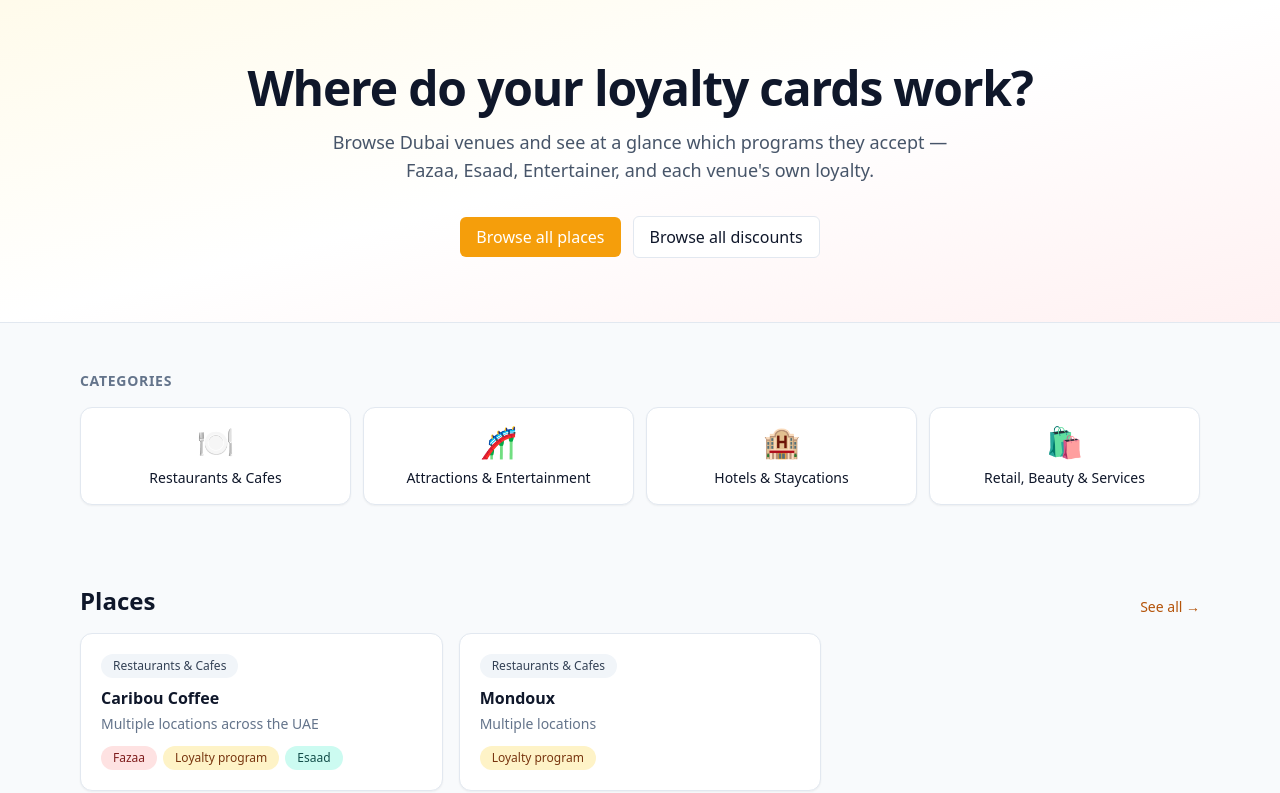
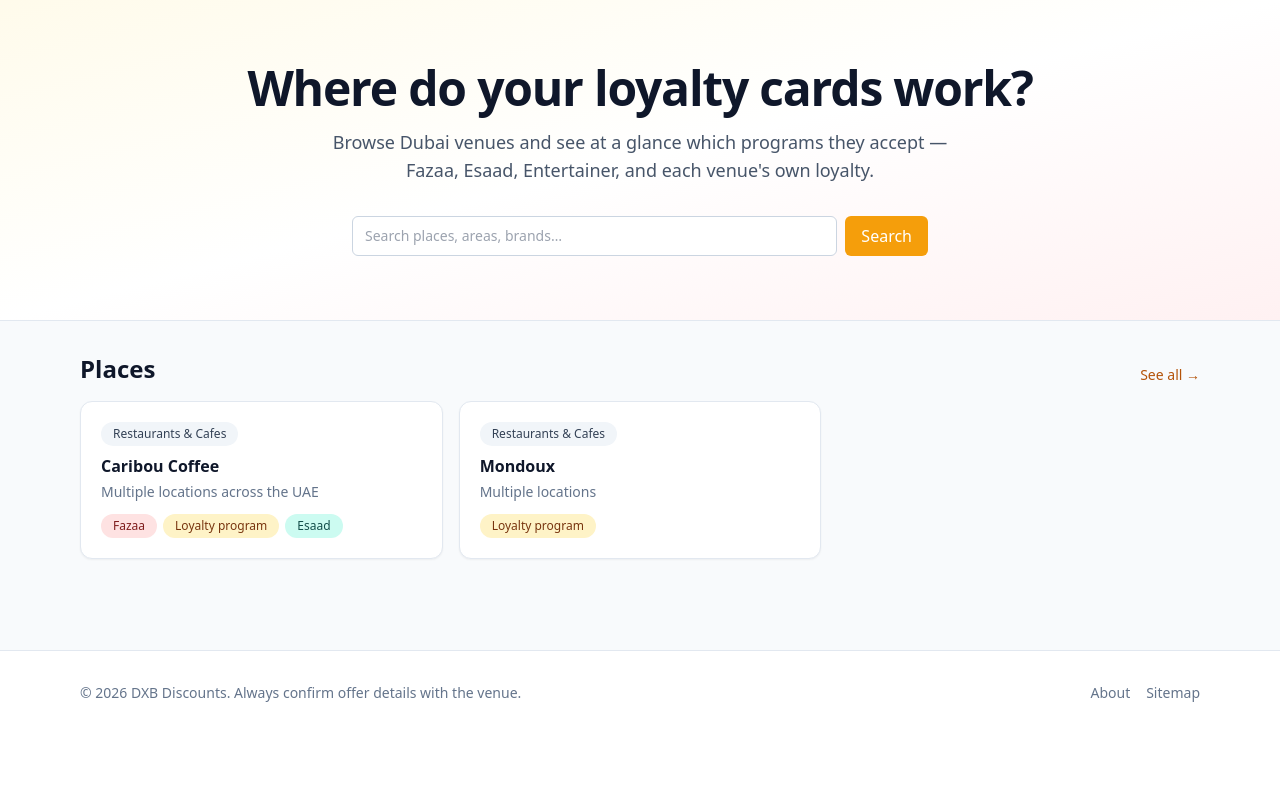
Before and after one commit to scripts-and-tables/dxb-discounts, a Django app: page / in a window 1280 px wide. Shown: the part 65-858 px from the top of the page. After the commit the page ends 767 px from the top, so only its background shows below. Run offline with Django 5.2, Linux system fonts and the light colour scheme; data comes from the database, SQL or seed files in the repository; some libraries are stand-ins or nearby versions.

Commit message:
Drop categories grid from home; surface search in the hero instead
With only two real venues live, the four-tile category grid was empty
scaffolding (every category routes to a place list with no matches
besides Restaurants & Cafes). Replace it with a search form embedded
directly in the hero — single input that GETs to /places/?q= and lets
visitors find a venue by name, area, or address.

The hero's two browse buttons go away too; the Places section below
already covers browse, and a focused search-first hero better matches
"I'm looking for somewhere I can use my Fazaa card."

apps/pages/views.py: drop the now-unused categories context and the
Category import.

Co-Authored-By: Claude Opus 4.7 (1M context) <noreply@anthropic.com>

```diff
--- a/apps/pages/views.py
+++ b/apps/pages/views.py
@@ -4,7 +4,7 @@ from django.shortcuts import render
 from django.views.decorators.http import require_GET
 
 from apps.discounts.models import Discount
-from apps.places.models import Category, Place
+from apps.places.models import Place
 
 
 @require_GET
@@ -36,10 +36,7 @@ def home(request):
                     "label": d.get_source_program_display(),
                 })
 
-    return render(request, "pages/home.html", {
-        "places": places,
-        "categories": Category.choices,
-    })
+    return render(request, "pages/home.html", {"places": places})
 
 
 @require_GET
--- a/templates/pages/home.html
+++ b/templates/pages/home.html
@@ -11,27 +11,10 @@
     <p class="text-lg text-slate-600 max-w-2xl mx-auto mb-8">
       Browse Dubai venues and see at a glance which programs they accept — Fazaa, Esaad, Entertainer, and each venue's own loyalty.
     </p>
-    <div class="flex flex-wrap items-center justify-center gap-3">
-      <a href="{% url 'places:list' %}" class="btn-primary">Browse all places</a>
-      <a href="{% url 'discounts:list' %}" class="btn-ghost">Browse all discounts</a>
-    </div>
-  </div>
-</section>
-
-<section class="max-w-6xl mx-auto px-4 py-12">
-  <h2 class="text-sm font-semibold uppercase tracking-wider text-slate-500 mb-4">Categories</h2>
-  <div class="grid grid-cols-2 sm:grid-cols-4 gap-3">
-    {% for value, label in categories %}
-      <a href="{% url 'places:list' %}?category={{ value }}" class="card p-4 text-center hover:border-amber-300">
-        <div class="text-3xl mb-2">
-          {% if value == 'restaurant' %}🍽️
-          {% elif value == 'attraction' %}🎢
-          {% elif value == 'hotel' %}🏨
-          {% else %}🛍️{% endif %}
-        </div>
-        <div class="text-sm font-medium text-slate-900">{{ label }}</div>
-      </a>
-    {% endfor %}
+    <form method="get" action="{% url 'places:list' %}" class="max-w-xl mx-auto flex flex-col sm:flex-row gap-2" role="search">
+      <input type="search" name="q" placeholder="Search places, areas, brands…" class="field flex-1" aria-label="Search places">
+      <button type="submit" class="btn-primary">Search</button>
+    </form>
   </div>
 </section>
 
```
